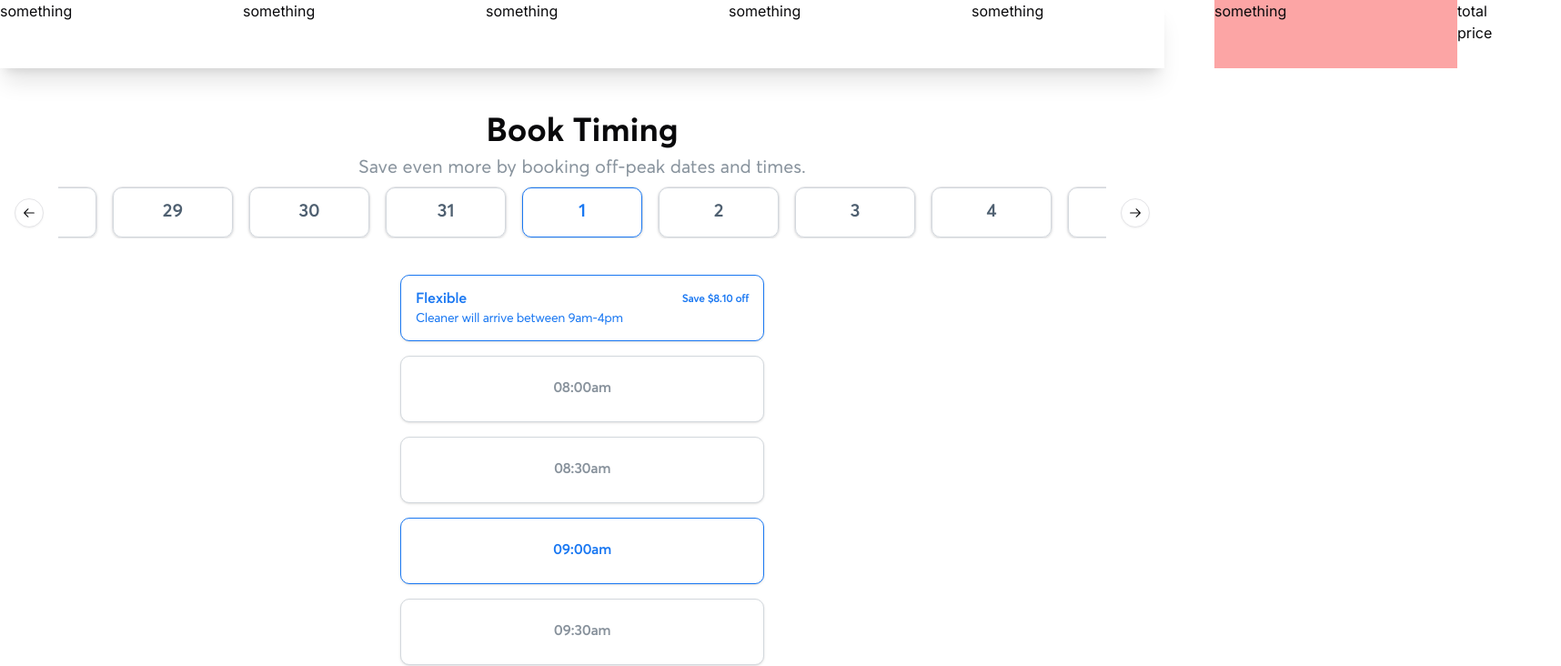
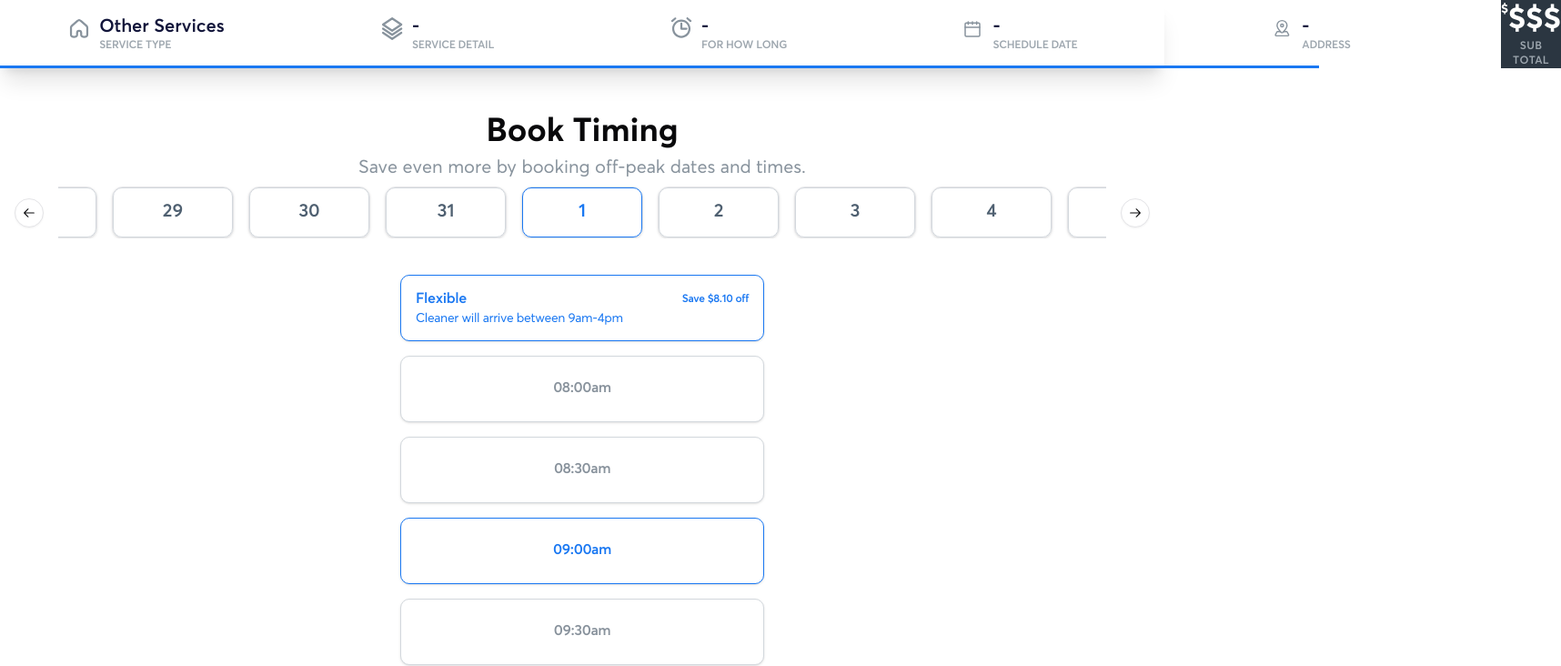
Before and after one commit to h0angpc/Clean, a Next.js app: page /booking/step-3 in a window 1280 px wide. Shown: the top 732 px of the page at 91% size, 1716 px wide, since content can reach past the window. Built offline with nearby package versions, Linux system fonts and the light colour scheme.

Commit message:
update: add progressBar for booking pages

```diff
--- a/src/components/progressbar/ProgressBar.tsx
+++ b/src/components/progressbar/ProgressBar.tsx
@@ -1,39 +1,186 @@
 import React from 'react'
 import Image from 'next/image'
+
+interface ServiceDetails {
+  step: number;
+  serviceType: string;
+  bedrooms?: string;
+  bathrooms?: string;
+  cleanType?: string;
+  serviceDetail?: string;
+  howLong?: string;
+  scheduleDate: string;
+  address: string;
+  subTotal: string;
+}
+//Other Services | Home Cleaning
+const serviceDetails: ServiceDetails = {
+  step: 3,
+  serviceType: 'Other Services',
+  bedrooms: '',
+  bathrooms: '',
+  cleanType: '',
+  scheduleDate: '',
+  address: '',
+  subTotal: ''
+}
 
 const ProgressBar = () => {
   return (
     <div className='w-full h-[75px] flex flex-row shadow-xl'>
-      <div className='h-full w-[100px] bg-red-300'>
+      <div className='h-full w-[100px]'>
         <div className='h-full w-full flex justify-center items-center'>
           <Image src='/images/ProgressBar/Group.svg' alt='exitButton' width={20} height={20}/>
         </div>
       </div>
+      <div className='relative'>
         <div className='h-full w-[1650px] flex flex-row'>
+          <div className={`h-full ${serviceDetails.serviceType === 'Home Cleaning' ? 'w-[267px]' : 'w-[320px]'}`}>
+            <div className='h-full w-full flex justify-center items-center'>
+              <div className='flex flex-row gap-2'>
+                <div>
+                  <Image src='/images/ProgressBar/House.svg' alt='serviceType' width={28} height={28}/>
+                </div>
+                <div>
+                  <p className='text-[#12153a] text-xl font-Averta-Semibold leading-[25px]'>{`${serviceDetails.serviceType ? serviceDetails.serviceType : '-' }`}</p>
+                  <p className='text-[#9ea7af] text-xs font-Averta-Semibold uppercase leading-[14px] tracking-tight'>Service type</p>
+                </div>
+              </div>
+            </div>
+          </div>
+          {serviceDetails.serviceType === 'Home Cleaning' &&(
+          <>
           <div className='h-full w-[267px]'>
+            <div className='h-full w-full flex justify-center items-center'>
+              <div className='flex flex-row gap-2'>
                 <div>
-            something
+                  <Image src='/images/ProgressBar/Bedroom.svg' alt='bedroom' width={28} height={28}/>
+                </div>
+                <div>
+                  <p className='text-[#12153a] text-xl font-Averta-Semibold leading-[25px]'>{`${serviceDetails.bedrooms ? serviceDetails.bedrooms : '-' }`}</p>
+                  <p className='text-[#9ea7af] text-xs font-Averta-Semibold uppercase leading-[14px] tracking-tight'>Bedrooms</p>
+                </div>
+              </div>
             </div>
           </div>
           <div className='h-full w-[267px]'>
-          something
+            <div className='h-full w-full flex justify-center items-center'>
+              <div className='flex flex-row gap-2'>
+                <div>
+                  <Image src='/images/ProgressBar/Bathroom.svg' alt='bathroom' width={28} height={28}/>
+                </div>
+                <div>
+                  <p className='text-[#12153a] text-xl font-Averta-Semibold leading-[25px]'>{`${serviceDetails.bathrooms ? serviceDetails.bathrooms : '-' }`}</p>
+                  <p className='text-[#9ea7af] text-xs font-Averta-Semibold uppercase leading-[14px] tracking-tight'>Bathrooms</p>
+                </div>
+              </div>
+            </div>
           </div>
           <div className='h-full w-[267px]'>
-          something
+            <div className='h-full w-full flex justify-center items-center'>
+              <div className='flex flex-row gap-2'>
+                <div>
+                  <Image src='/images/ProgressBar/Cleaner.svg' alt='cleanType' width={28} height={28}/>
                 </div>
-        <div className='h-full w-[267px]'>
-          something
-        </div>
-        <div className='h-full w-[267px]'>
-          something
-        </div>
-        <div className='h-full w-[267px] bg-red-300'>
-          something
+                <div>
+                  <p className='text-[#12153a] text-xl font-Averta-Semibold leading-[25px]'>{`${serviceDetails.cleanType ? serviceDetails.cleanType : '-' }`}</p>
+                  <p className='text-[#9ea7af] text-xs font-Averta-Semibold uppercase leading-[14px] tracking-tight'>Cleantype</p>
                 </div>
               </div>
-      <div className='h-full w-[146px]'>
+            </div>
+          </div>
+          </>
+          )}
+          {serviceDetails.serviceType === 'Other Services' &&(
+          <>
+          <div className='h-full w-[320px]'>
+            <div className='h-full w-full flex justify-center items-center'>
+              <div className='flex flex-row gap-2'>
                 <div>
-          total price
+                  <Image src='/images/ProgressBar/Layers.svg' alt='bedroom' width={28} height={28}/>
+                </div>
+                <div>
+                  <p className='text-[#12153a] text-xl font-Averta-Semibold leading-[25px]'>{`${serviceDetails.serviceDetail ? serviceDetails.serviceDetail : '-' }`}</p>
+                  <p className='text-[#9ea7af] text-xs font-Averta-Semibold uppercase leading-[14px] tracking-tight'>Service Detail</p>
+                </div>
+              </div>
+            </div>
+          </div>
+          <div className='h-full w-[320px]'>
+            <div className='h-full w-full flex justify-center items-center'>
+              <div className='flex flex-row gap-2'>
+                <div>
+                  <Image src='/images/ProgressBar/Alarm.svg' alt='bathroom' width={28} height={28}/>
+                </div>
+                <div>
+                  <p className='text-[#12153a] text-xl font-Averta-Semibold leading-[25px]'>{`${serviceDetails.howLong ? serviceDetails.howLong : '-' }`}</p>
+                  <p className='text-[#9ea7af] text-xs font-Averta-Semibold uppercase leading-[14px] tracking-tight'>For How Long</p>
+                </div>
+              </div>
+            </div>
+          </div>
+          </>
+          )}
+          <div className={`h-full ${serviceDetails.serviceType === 'Home Cleaning' ? 'w-[267px]' : 'w-[320px]'}`}>
+            <div className='h-full w-full flex justify-center items-center'>
+              <div className='flex flex-row gap-2'>
+                <div>
+                  <Image src='/images/ProgressBar/Calendar.svg' alt='scheduleDate' width={28} height={28}/>
+                </div>
+                <div>
+                  <p className='text-[#12153a] text-xl font-Averta-Semibold leading-[25px]'>{`${serviceDetails.scheduleDate ? serviceDetails.scheduleDate : '-' }`}</p>
+                  <p className='text-[#9ea7af] text-xs font-Averta-Semibold uppercase leading-[14px] tracking-tight'>Schedule Date</p>
+                </div>
+              </div>
+            </div>
+          </div>
+          <div className={`h-full ${serviceDetails.serviceType === 'Home Cleaning' ? 'w-[267px]' : 'w-[320px]'}`}>
+            <div className='h-full w-full flex justify-center items-center'>
+              <div className='flex flex-row gap-2'>
+                <div>
+                  <Image src='/images/ProgressBar/Location.svg' alt='location' width={28} height={28}/>
+                </div>
+                <div>
+                  <p className='text-[#12153a] text-xl font-Averta-Semibold leading-[25px]'>{`${serviceDetails.address ? serviceDetails.address : '-' }`}</p>
+                  <p className='text-[#9ea7af] text-xs font-Averta-Semibold uppercase leading-[14px] tracking-tight'>Address</p>
+                </div>
+              </div>
+            </div>
+          </div>
+        </div>
+        {(serviceDetails.step === 1 && serviceDetails.serviceType === 'Home Cleaning') && (
+          <div className={`absolute bottom-0 left-0 h-[3px] bg-[#1a78f2] w-[960px]`}></div>
+        )}
+        {(serviceDetails.step === 2 && serviceDetails.serviceType === 'Home Cleaning') && (
+          <div className={`absolute bottom-0 left-0 h-[3px] bg-[#1a78f2] w-[1250px]`}></div>
+        )}
+        {(serviceDetails.step === 3 && serviceDetails.serviceType === 'Home Cleaning') && (
+          <div className={`absolute bottom-0 left-0 h-[3px] bg-[#1a78f2] w-[1500px]`}></div>
+        )}
+        {(serviceDetails.step === 1 && serviceDetails.serviceType === 'Other Services') && (
+          <div className={`absolute bottom-0 left-0 h-[3px] bg-[#1a78f2] w-[820px]`}></div>
+        )}
+        {(serviceDetails.step === 2 && serviceDetails.serviceType === 'Other Services') && (
+          <div className={`absolute bottom-0 left-0 h-[3px] bg-[#1a78f2] w-[1150px]`}></div>
+        )}
+        {(serviceDetails.step === 3 && serviceDetails.serviceType === 'Other Services') && (
+          <div className={`absolute bottom-0 left-0 h-[3px] bg-[#1a78f2] w-[1450px]`}></div>
+        )}
+        {serviceDetails.step === 4 && (
+          <div className={`absolute bottom-0 left-0 h-[3px] bg-[#1a78f2] w-full`}></div>
+        )}
+      </div>
+      <div className='h-full w-[200px] bg-[#2B3641]'>
+        <div className='h-full w-full flex justify-center items-center'>
+          <div className='flex flex-col'>
+            <div className='flex flex-row m-auto'>
+              <span className='text-white text-sm font-Averta-Bold leading-[19px] tracking-tight'>$</span>
+              <p className='text-white text-[34px] font-Averta-Bold leading-[42px]'>{`${serviceDetails.subTotal ? serviceDetails.subTotal : '$$$' }`}</p>
+            </div>
+            <div>
+              <p className='text-[#9ea7af] text-xs font-Averta-Semibold uppercase tracking-wide text-center'>Sub Total</p>
+            </div>
+          </div>
         </div>
       </div>
     </div>
```
Lines whose indentation alone changed are shown as unchanged.
